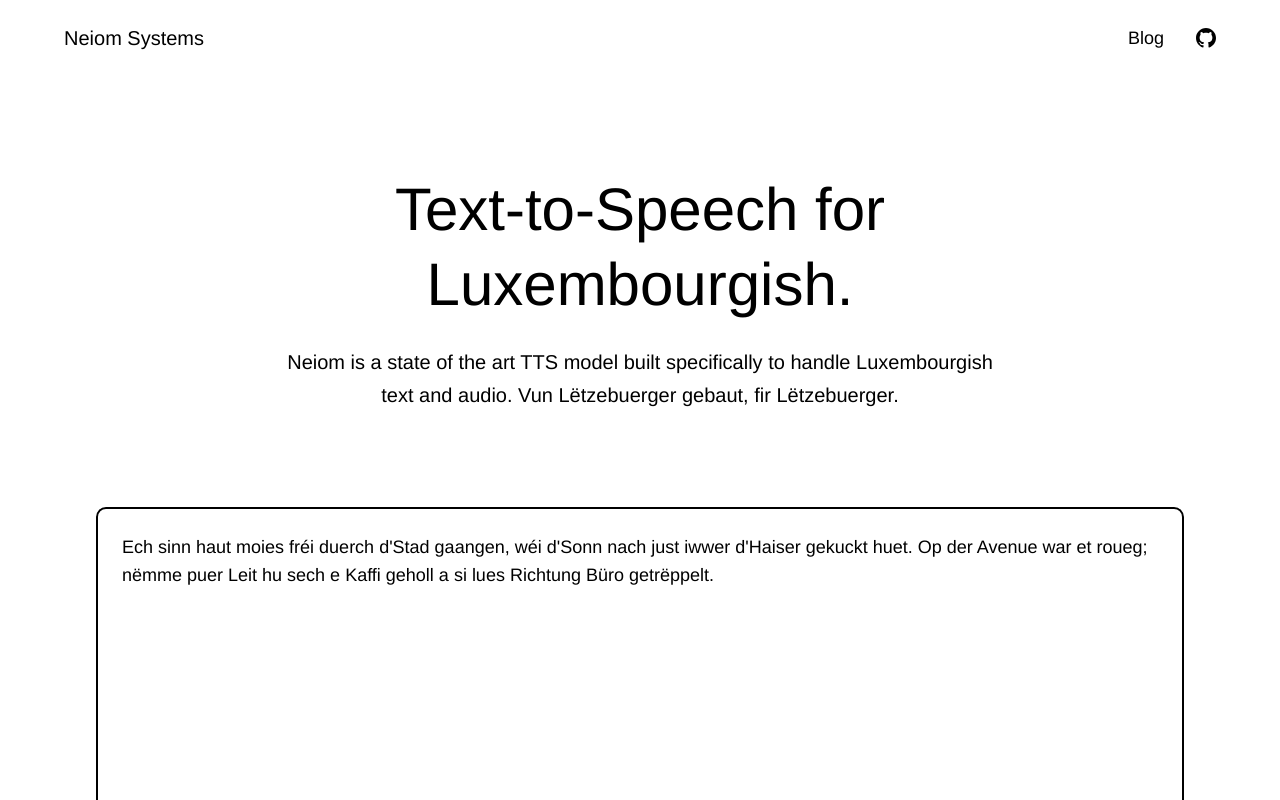
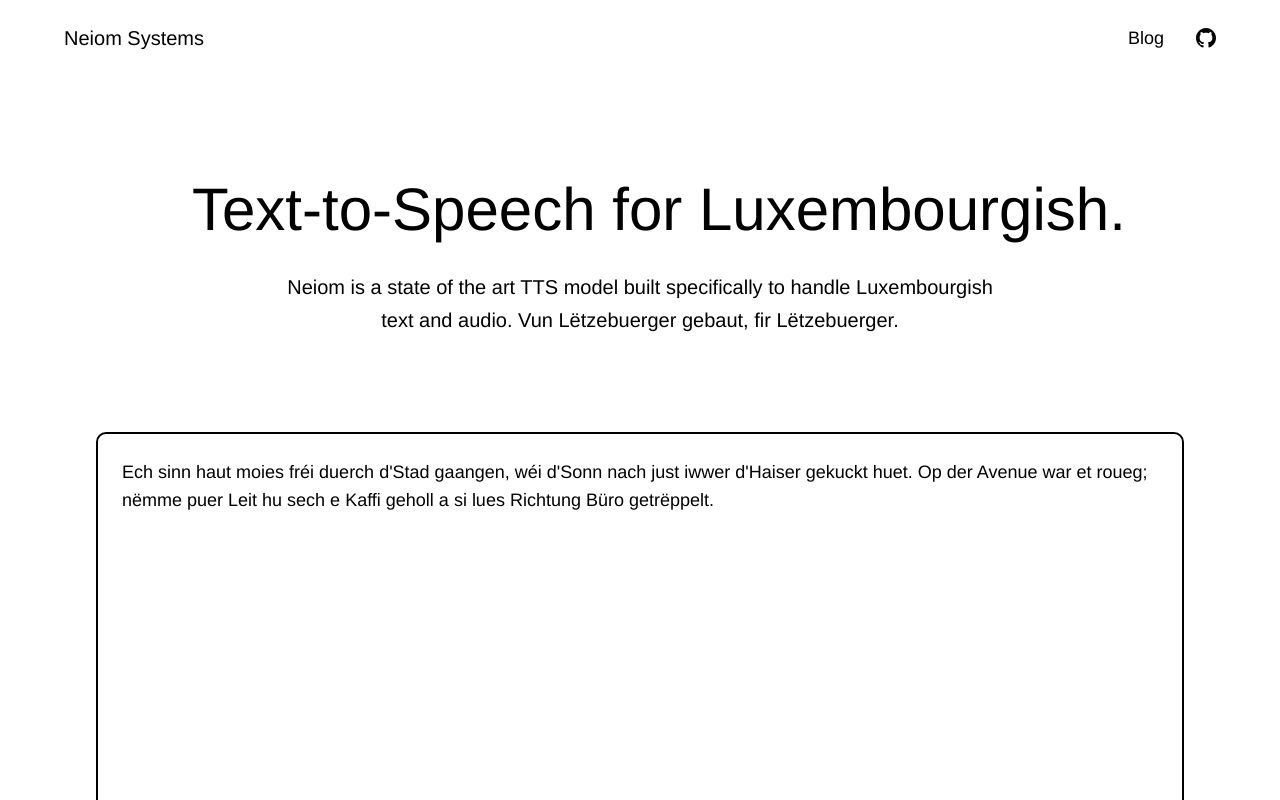
Before and after one commit to Wavemark-Systems/wavemark-nextjs, a Next.js app: page / in a window 1280 px wide. Shown: the top 800 px of the page. Built offline with nearby package versions, Linux system fonts and the light colour scheme.

Commit message:
hero tweak

```diff
--- a/src/components/landing_page/Hero.tsx
+++ b/src/components/landing_page/Hero.tsx
@@ -1,7 +1,7 @@
 export default function Hero() {
   return (
     <div className="flex flex-col items-center pt-12 sm:pt-16 lg:pt-24 px-4 sm:px-6 lg:px-8">
-      <h1 className="text-3xl sm:text-4xl md:text-5xl lg:text-6xl leading-tight mb-4 sm:mb-6 text-black text-center max-w-4xl">
+      <h1 className="text-3xl sm:text-4xl md:text-5xl lg:text-6xl leading-tight mb-4 sm:mb-6 text-black text-center max-w-4xl sm:whitespace-nowrap">
         Text-to-Speech for Luxembourgish.
       </h1>
       <p className="text-base sm:text-lg lg:text-xl text-black leading-relaxed mb-6 sm:mb-8 text-center max-w-3xl px-4">
```
